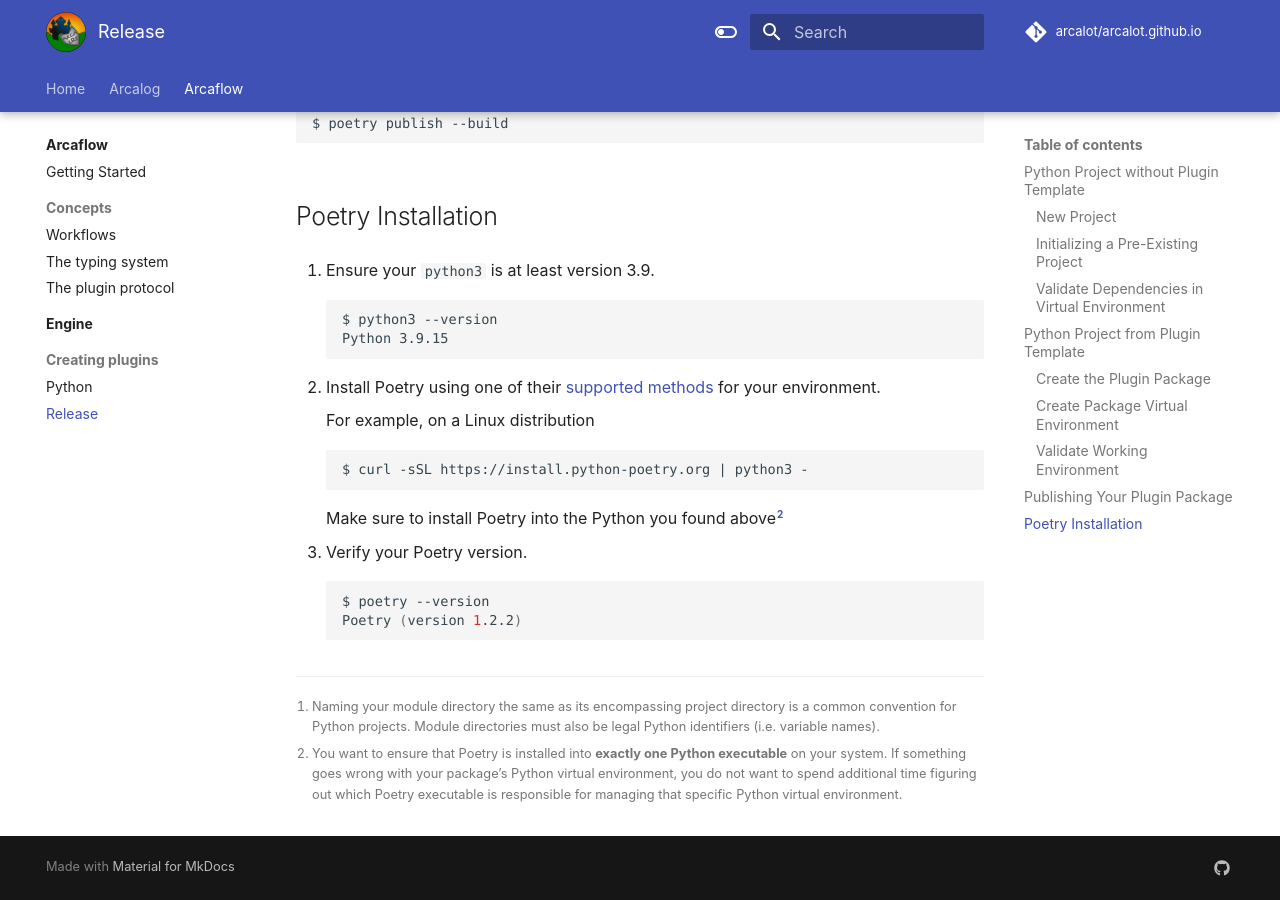
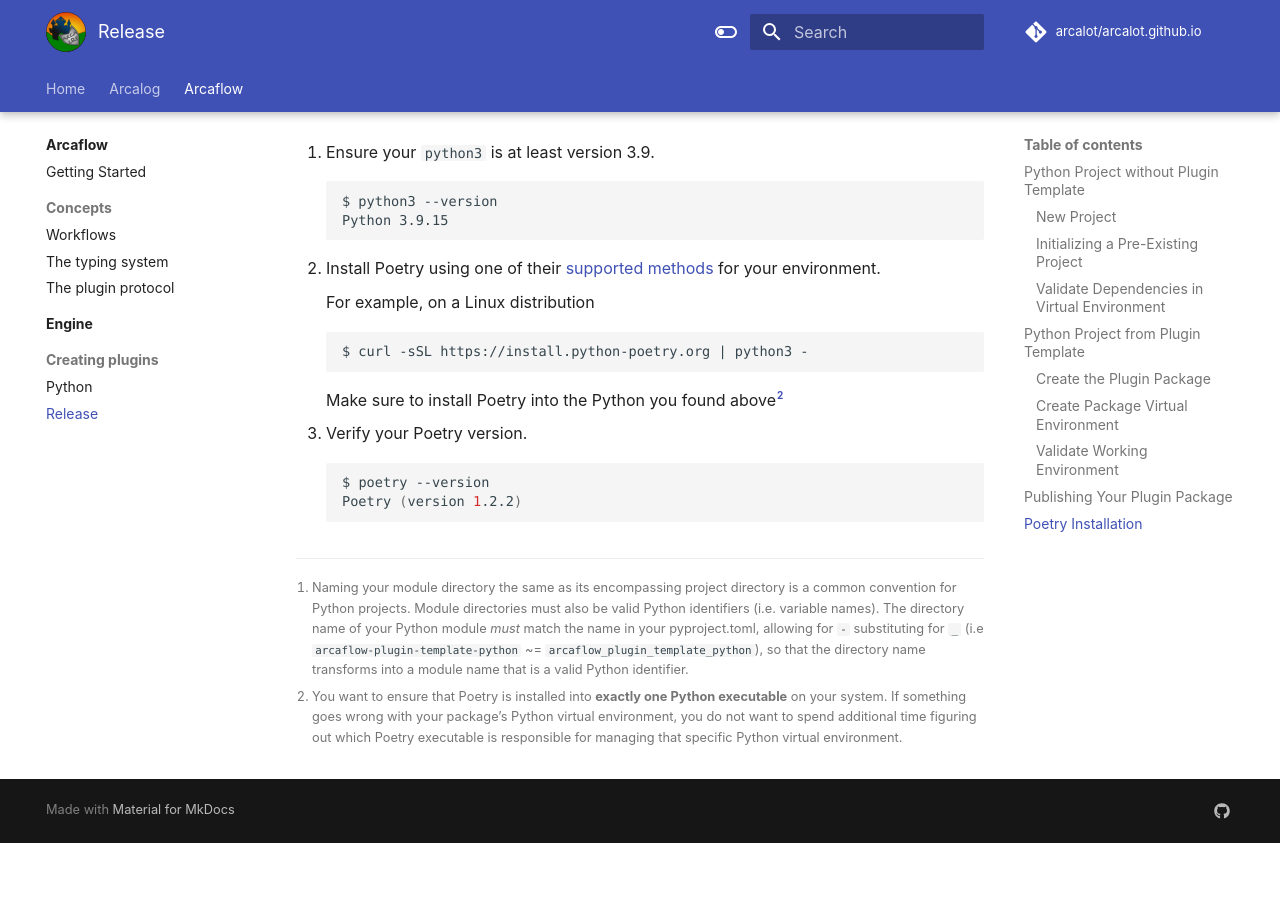
Before and after one commit to arcalot/arcalot.github.io, an MkDocs documentation site: the page built from docs/arcaflow/creating-plugins/release.md, in a window 1280 px wide and 900 px high, scrolled down 6341 px. Built offline with MkDocs 1.6.1 and Material for MkDocs 9.7.7, drawn with Linux system fonts in a browser that asks for light colours; comment, search, counter and statistics services are not loaded; after the commit the page ends 7184 px from its top, so only the background shows below that; some of the changed text lies outside the part shown.

Commit message:
refactor some comments to footers and fix typos

````diff
--- a/docs/arcaflow/creating-plugins/release.md
+++ b/docs/arcaflow/creating-plugins/release.md
@@ -243,7 +243,7 @@
       #!/usr/bin/env python3
       import unittest
       from arcaflow_plugin_template_python import example_plugin
-      ^^^^^^^^^^^^^^^^^^^^^^^^^^^^^^^
+           ^^^^^^^^^^^^^^^^^^^^^^^^^^^^^^^
       ```
 
 ### Create Package Virtual Environment
@@ -253,8 +253,7 @@
     1. Fulfill requirements.
         1. Poetry 1.2
 
-    2. Rename the following with your desired package name.
-        1. Python package in `pyproject.toml`
+    2. Rename the Python package in your `pyproject.toml` with your desired package name[^1].
 
         ```toml
         [tool.poetry]
@@ -503,6 +501,6 @@
     Poetry (version 1.2.2)
     ```
 
-[^1]: Naming your module directory the same as its encompassing project directory is a common convention for Python projects. Module directories must also be legal Python identifiers (i.e. variable names).
+[^1]: Naming your module directory the same as its encompassing project directory is a common convention for Python projects. Module directories must also be valid Python identifiers (i.e. variable names). The directory name of your Python module _must_ match the name in your pyproject.toml, allowing for `-` substituting for `_` (i.e `arcaflow-plugin-template-python` ~= `arcaflow_plugin_template_python`), so that the directory name transforms into a module name that is a valid Python identifier.
 
 [^2]: You want to ensure that Poetry is installed into __exactly one Python executable__ on your system. If something goes wrong with your package's Python virtual environment, you do not want to spend additional time figuring out which Poetry executable is responsible for managing that specific Python virtual environment.
````
Also changed, not shown: other parts of docs/arcaflow/creating-plugins/release.md (+1 -2 lines), docs/arcaflow/creating-plugins/python.md (+1 -2 lines).
